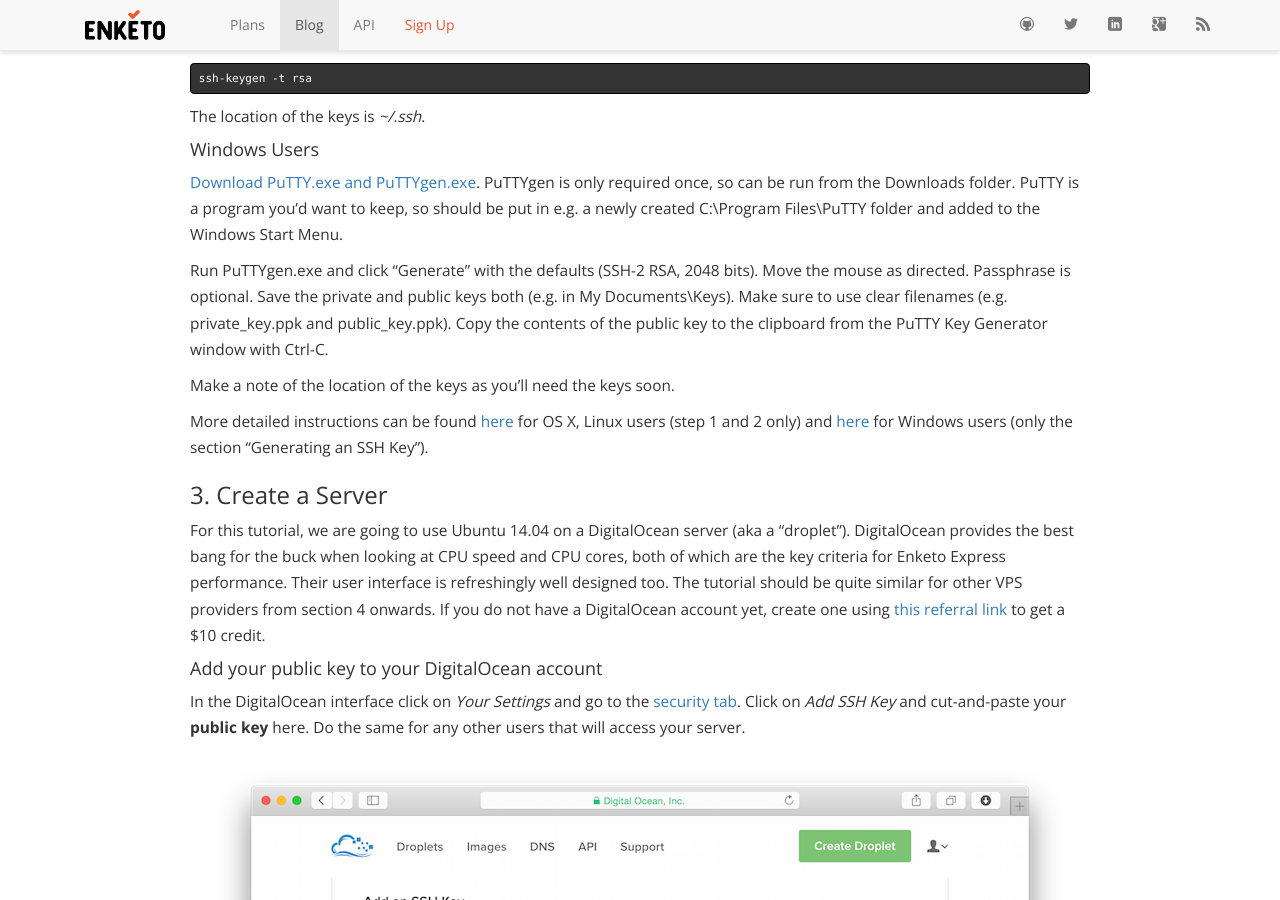
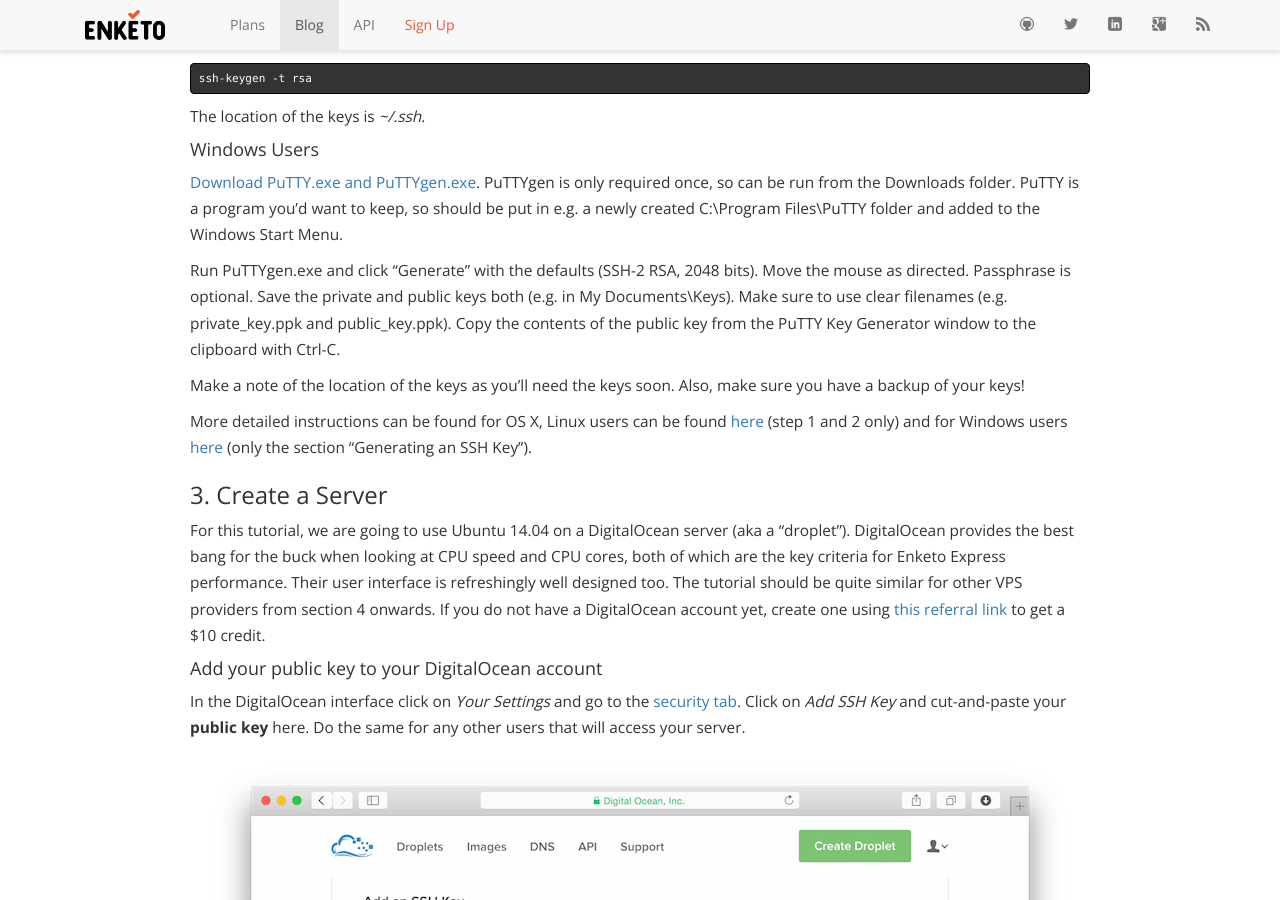
Before and after one commit to enketo/blog, a Jekyll site: the page built from _posts/2015-05-19-install-enketo.md, in a window 1280 px wide and 900 px high, scrolled down 1237 px. Built offline with Jekyll 4.4.1, drawn with Linux system fonts in a browser that asks for light colours; nearby versions of some CDN libraries; Markdown is read by kramdown in place of the engine named in the settings; comment, search, counter and statistics services are not loaded; some of the changed text lies outside the part shown.

Commit message:
edited installation post

````diff
--- a/_posts/2015-05-19-install-enketo.md
+++ b/_posts/2015-05-19-install-enketo.md
@@ -41,11 +41,11 @@
 
 [Download PuTTY.exe and PuTTYgen.exe](http://www.putty.org/). PuTTYgen is only required once, so can be run from the Downloads folder. PuTTY is a program you'd want to keep, so should be put in e.g. a newly created C:\Program Files\PuTTY folder and added to the Windows Start Menu.
 
-Run PuTTYgen.exe and click "Generate" with the defaults (SSH-2 RSA, 2048 bits). Move the mouse as directed. Passphrase is optional. Save the private and public keys both (e.g. in My Documents\Keys). Make sure to use clear filenames (e.g. private_key.ppk and public_key.ppk). Copy the contents of the public key to the clipboard from the PuTTY Key Generator window with Ctrl-C.
+Run PuTTYgen.exe and click "Generate" with the defaults (SSH-2 RSA, 2048 bits). Move the mouse as directed. Passphrase is optional. Save the private and public keys both (e.g. in My Documents\Keys). Make sure to use clear filenames (e.g. private_key.ppk and public_key.ppk). Copy the contents of the public key from the PuTTY Key Generator window to the clipboard with Ctrl-C.
 
-Make a note of the location of the keys as you'll need the keys soon.
+Make a note of the location of the keys as you'll need the keys soon. Also, make sure you have a backup of your keys!
 
-More detailed instructions can be found [here](https://www.digitalocean.com/community/tutorials/how-to-set-up-ssh-keys--2) for OS X, Linux users (step 1 and 2 only) and [here](https://docs.joyent.com/jpc/getting-started-with-your-joyent-cloud-account/generating-an-ssh-key/generating-an-ssh-key-manually/manually-generating-your-ssh-key-in-windows) for Windows users (only the section "Generating an SSH Key").
+More detailed instructions can be found for OS X, Linux users can be found [here](https://www.digitalocean.com/community/tutorials/how-to-set-up-ssh-keys--2) (step 1 and 2 only) and for Windows users [here](https://docs.joyent.com/jpc/getting-started-with-your-joyent-cloud-account/generating-an-ssh-key/generating-an-ssh-key-manually/manually-generating-your-ssh-key-in-windows) (only the section "Generating an SSH Key").
 
 ### 3. Create a Server
 
@@ -129,7 +129,7 @@
 
 #### Install required software
 
-Login via ssh as the user you created previously (not as "root"!). Install the first batch of software packages as follows and enter 'Y' when asked to confirm:
+Login via ssh as the user you created previously (**not as "root"**). Install the first batch of software packages as follows and enter 'Y' when asked to confirm:
 
 ```bash
 sudo add-apt-repository -y ppa:rwky/redis
@@ -326,7 +326,7 @@
 
 ### 9. Install an SSL certificate
 
-Nothing in this section is specific to Enketo. You can also use one of the thousands of SSL-certificate-installation-tuturials on the web.
+Nothing in this section is specific to Enketo. You can also use one of the [thousands of SSL-certificate-installation-tuturials on the web](https://www.google.com/webhp?#q=How+to+install+an+ssl+certificate+for+nginx+on+Ubuntu+14.04).
 
 Purchase an SSL certificate for your (sub)domain somewhere. This should not cost more than [$10/year](https://www.namecheap.com/security/ssl-certificates/comodo/positivessl.aspx?aff=85649). You will be asked to provide a _"CSR"_. The recommended way of generating a CSR is to log in to your Enketo server and:
 
````
Also changed, not shown: other parts of _posts/2015-05-19-install-enketo.md (+5 -0 lines), files/2015/05/ssllabs.png (added), files/2015/05/uptimerobot.png (added).
